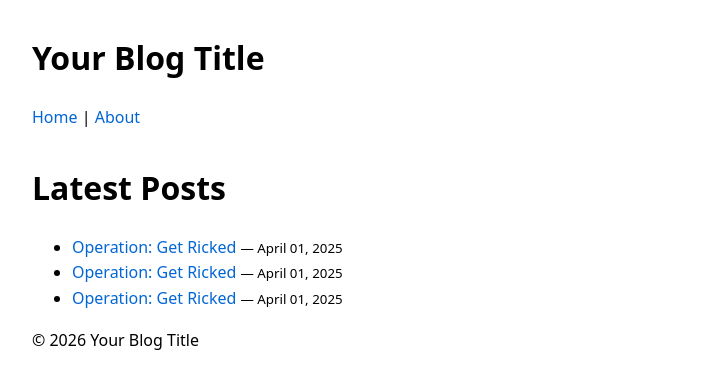
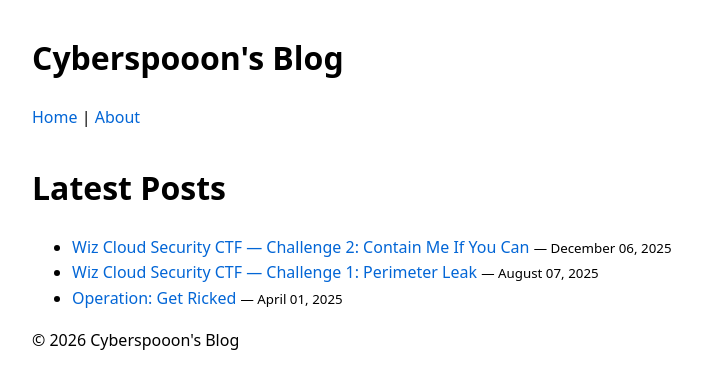
Before and after one commit to CyberSpooon/cyberspooon.github.io, a Jekyll site: the page built from index.md, in a window 1280 px wide. Shown: the top 389 px of the page, without its empty margins (248-950 px from the left). Built offline with Jekyll 4.4.1, drawn with Linux system fonts in a browser that asks for light colours.

Commit message:
edits to titles

```diff
--- a/_config.yml
+++ b/_config.yml
@@ -1,4 +1,4 @@
-title: Your Blog Title
+title: Cyberspooon's Blog
 description: Personal blog and technical writeups
 url: "https://cyberspooon.github.io"
 baseurl: ""
@@ -6,7 +6,7 @@
 markdown: kramdown
 theme: null
 
-permalink: /:categories/:year/:month/:day/:title/
+permalink: /:categories/:title/
 
 collections:
 posts:
--- a/_posts/2025-08-07-Wiz Cloud Security CTF C1.md
+++ b/_posts/2025-08-07-Wiz Cloud Security CTF C1.md
@@ -1,8 +1,7 @@
 ---
 layout: post
-title: "Operation: Get Ricked"
-description: "Using knowledge about ClickFix phishing campaigns and hardware hacking to Rickroll my friends and family."
-date: 2025-04-01
+title: "Wiz Cloud Security CTF — Challenge 1: Perimeter Leak"
+date: 2025-08-07
 # image_base: /assets/images/posts/2025-04-01-Operation-Get-Ricked
 ---
 Wiz Cloud Security CTF — Challenge 1: Perimeter Leak
--- a/_posts/2025-12-06-Wiz Cloud Security CTF C2.md
+++ b/_posts/2025-12-06-Wiz Cloud Security CTF C2.md
@@ -1,8 +1,7 @@
 ---
 layout: post
-title: "Operation: Get Ricked"
-description: "Using knowledge about ClickFix phishing campaigns and hardware hacking to Rickroll my friends and family."
-date: 2025-04-01
+title: "Wiz Cloud Security CTF — Challenge 2: Contain Me If You Can"
+date: 2025-12-06
 # image_base: /assets/images/posts/2025-04-01-Operation-Get-Ricked
 ---
 Wiz Cloud Security CTF — Challenge 2: Contain Me If You Can
```
